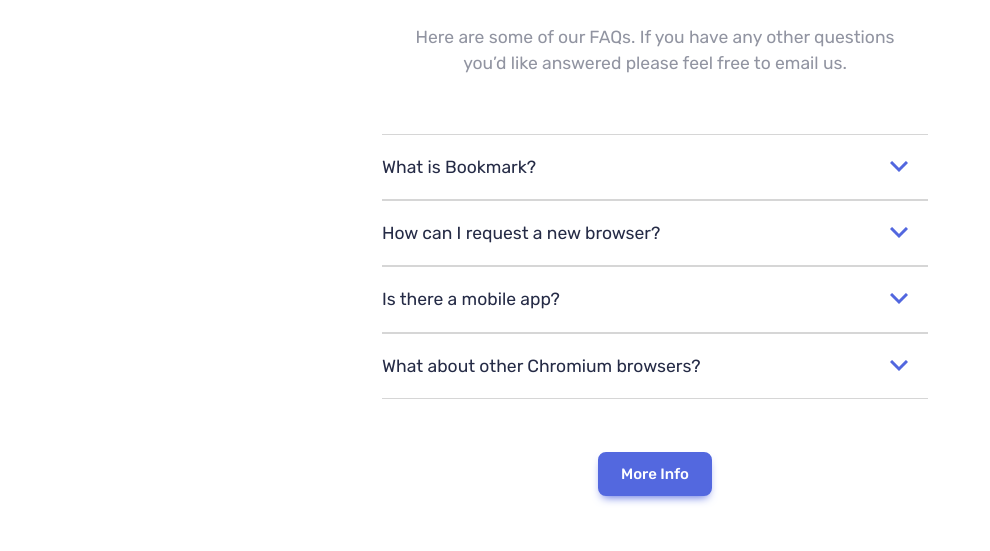
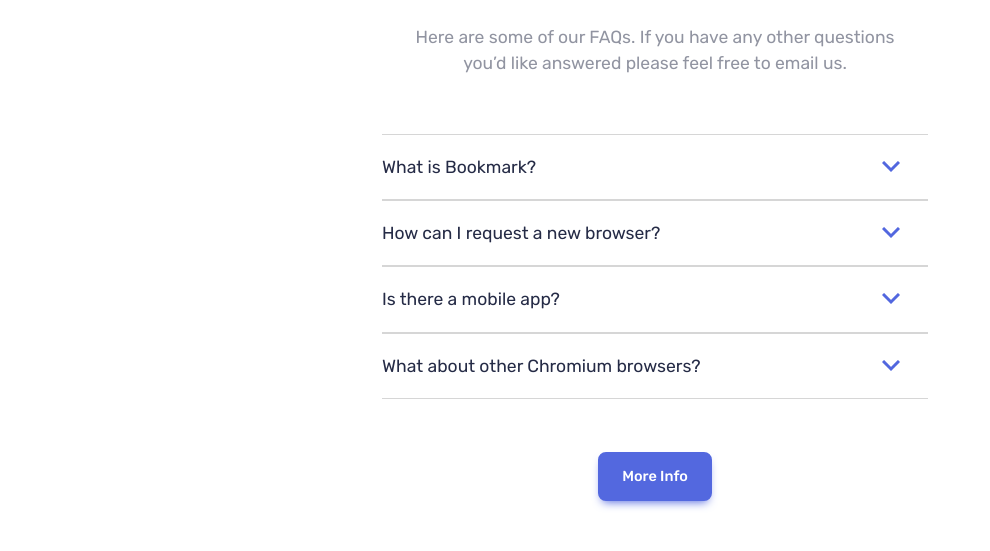
Before and after one commit to kazetita/FEM-Bookmark-Landing-Page, a plain HTML site: page index.html in a window 1280 px wide. Shown: the part 2420-2971 px from the top of the page, without its empty margins (0-990 px from the left). Drawn offline with Linux system fonts and the light colour scheme.

Commit message:
Fix: position of the arrow in the accordion and size of the button in the Desktop version of the faq section

```diff
--- a/scss/components/_accordion.scss
+++ b/scss/components/_accordion.scss
@@ -65,7 +65,7 @@
       padding-block: 19px;
 
       &::after {
-        right: 20px;
+        right: var(--header-pad-right);
       }
 
       &:first-child {
--- a/scss/layout/_faq.scss
+++ b/scss/layout/_faq.scss
@@ -41,12 +41,15 @@
 
     &__cta {
       margin-top: 53px;
+
+      .btn {
+        --btn-fs: 14.5px;
+        padding: 0.8em 1.5em;
+      }
     }
 
     .accordion {
       margin-top: 57px;
     }
-
-
   }
 }
```
Also changed, not shown: css/main.css, css/main.min.css.
